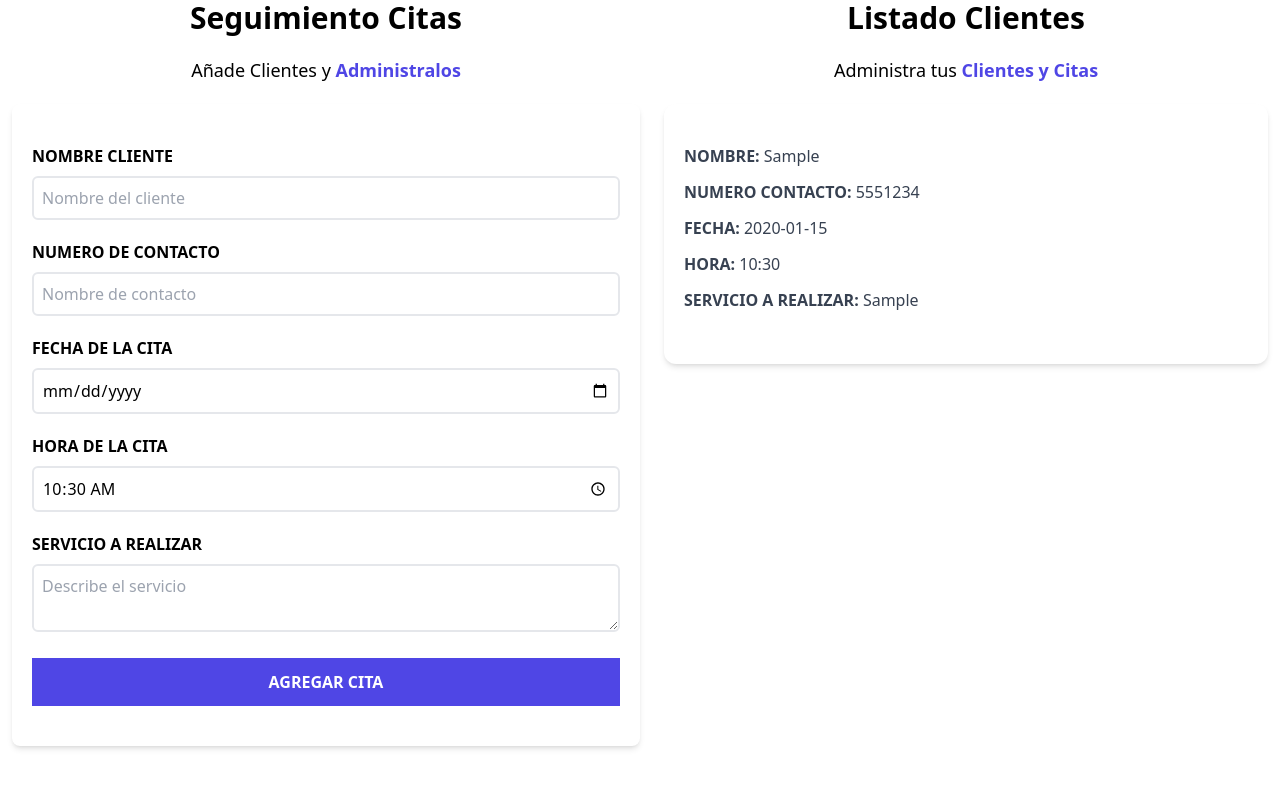
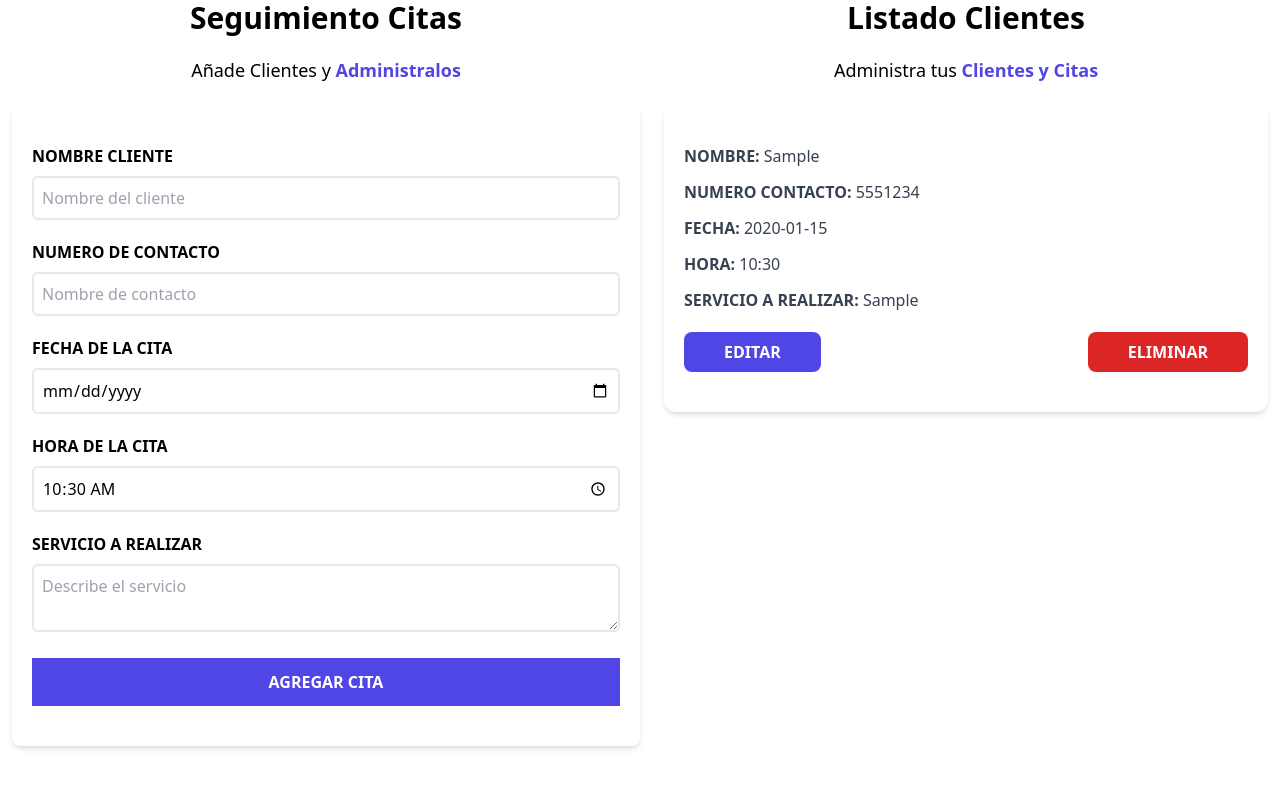
Before and after one commit to CrixL94/citasAgenda, a React app: page / in a window 1280 px wide. Both pictures are taken after typing "Sample", "5551234", "2020-01-15", "10:30", "Sample" into the empty fields and a click on the input "Agregar Cita". Shown: the part 136-924 px from the top of the page. Built offline with nearby package versions, Linux system fonts and the light colour scheme; the HTML template or start-up script is replaced by a standard one.

Commit message:
Botones
Agrego de botones de editar y eliminar cita

```diff
--- a/src/components/Cliente.jsx
+++ b/src/components/Cliente.jsx
@@ -27,6 +27,24 @@
         Servicio a realizar: {""}
         <span className="font-normal normal-case">{servicio}</span>
       </p>
+
+      <div className="flex justify-between mt-5">
+        <button
+        type="button"
+        className="py-2 px-10 bg-indigo-600 hover:bg-indigo-700 text-white font-bold uppercase rounded-lg"
+
+
+
+        >Editar</button>
+
+
+      <button
+        type="button"
+        className="py-2 px-10 bg-red-600 hover:bg-red-700 text-white font-bold uppercase rounded-lg"
+
+
+        >Eliminar</button>
+      </div>
     </div>
   );
 };
--- a/src/components/Formulario.jsx
+++ b/src/components/Formulario.jsx
@@ -22,7 +22,7 @@
     //console.log("Enviando");
 
     //validacion del formulario
-    if ([nombre, contacto, fecha,hora, servicio].includes("")) {
+    if ([nombre, contacto, fecha, hora, servicio].includes("")) {
       //console.log("Hay algun campo vacio");
       setError(true);
       return;
```
